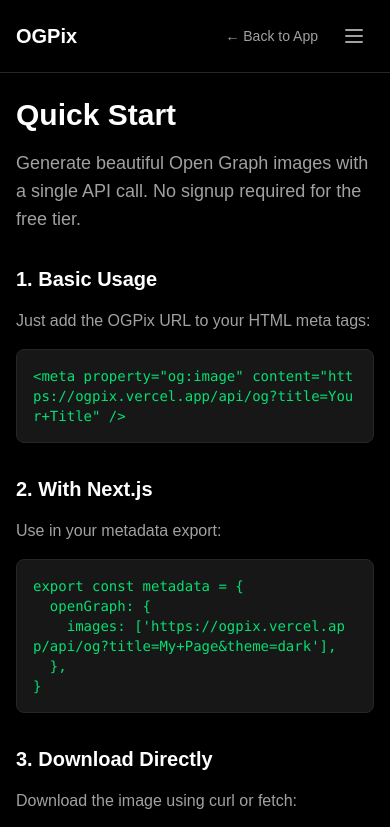
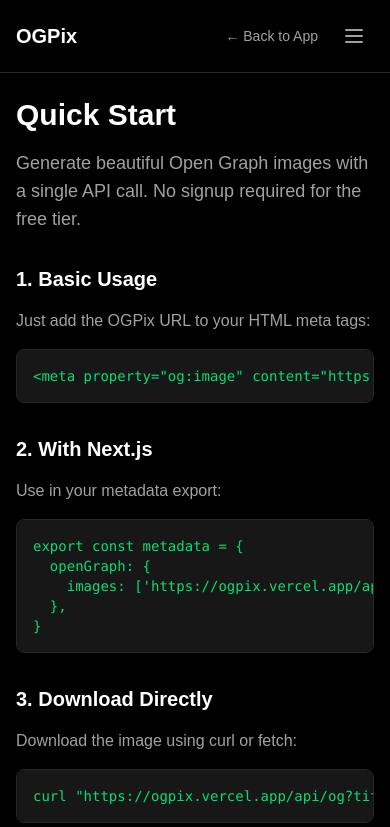
Before and after one commit to milo4jo/ogpix, a Next.js app: page /docs in a window 390 px wide. Shown: the top 827 px of the page. Built offline with nearby package versions, Linux system fonts and the light colour scheme.

Commit message:
fix: code blocks breaking docs layout
- Add min-w-0 to main content (prevents grid overflow)
- Add max-w-full + overflow-hidden to CodeBlock container
- Simplify code whitespace handling (let pre handle scroll)

Fixes wide code blocks breaking page layout on mobile/desktop

```diff
--- a/src/app/docs/page.tsx
+++ b/src/app/docs/page.tsx
@@ -64,11 +64,9 @@
   };
 
   return (
-    <div className="relative group">
+    <div className="relative group max-w-full overflow-hidden">
       <pre className="bg-neutral-900 border border-neutral-800 rounded-lg p-4 overflow-x-auto text-sm">
-        <code className="text-green-400 whitespace-pre-wrap break-all sm:whitespace-pre sm:break-normal">
-          {code}
-        </code>
+        <code className="text-green-400 whitespace-pre">{code}</code>
       </pre>
       <button
         onClick={handleCopy}
@@ -155,7 +153,7 @@
           </nav>
 
           {/* Main Content */}
-          <main className="py-6 lg:py-8 space-y-16">
+          <main className="py-6 lg:py-8 space-y-16 min-w-0">
             {/* Quick Start */}
             <section id="quickstart" className="scroll-mt-24">
               <h1 className="text-3xl sm:text-4xl font-bold mb-4">Quick Start</h1>
```
